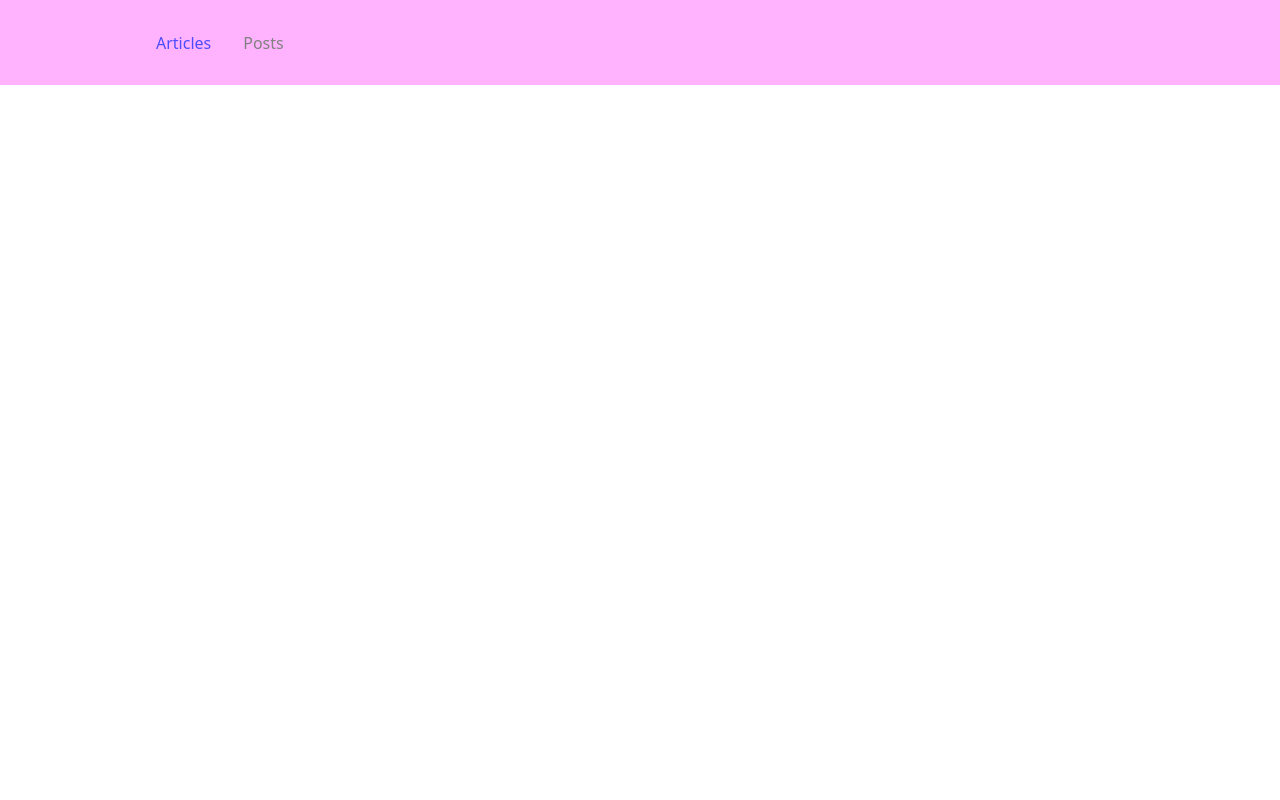
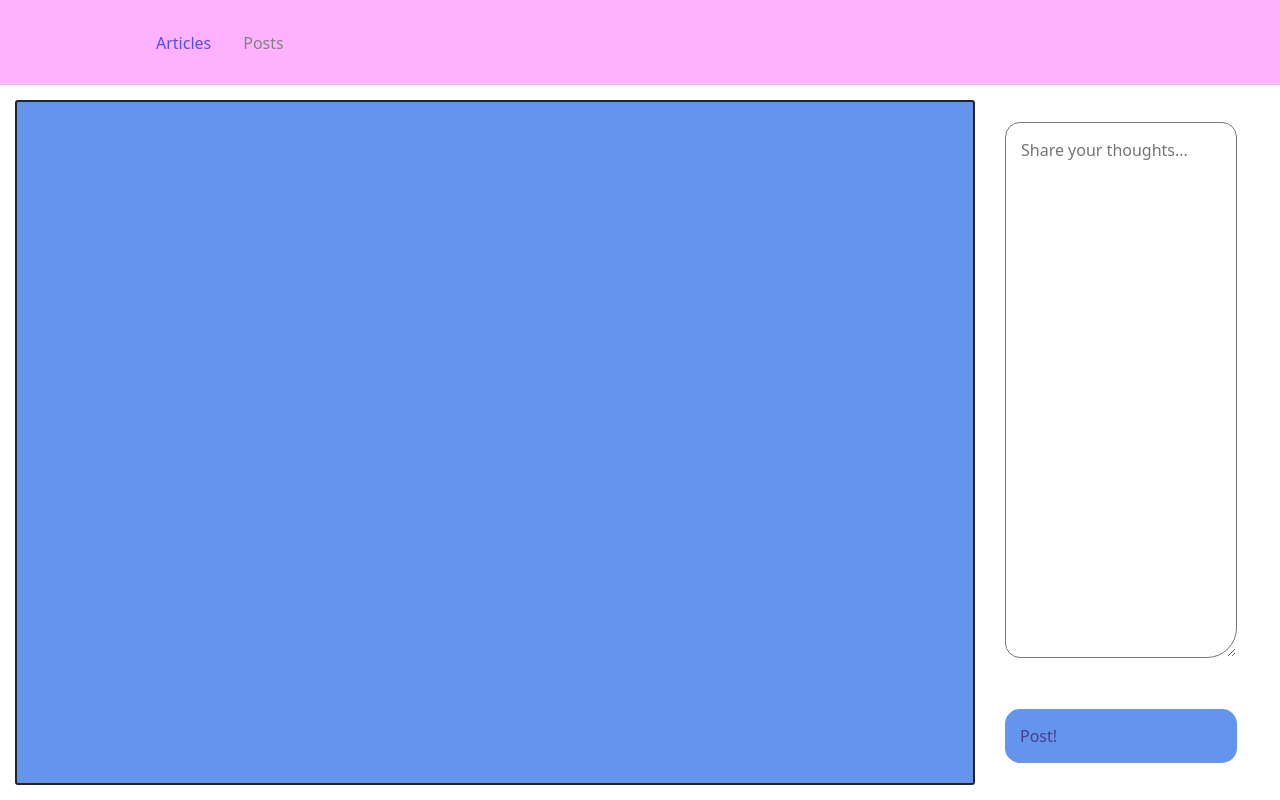
Before and after one commit to echua3/hophacks2022, a React (Create React App) app in the folder client/: page /articles in a window 1280 px wide. Built offline with nearby package versions, Linux system fonts and the light colour scheme.

Commit message:
ArticleViewer iframe and comments mock

```diff
--- a/client/src/components/articleViewer/ArticleSidebar.css
+++ b/client/src/components/articleViewer/ArticleSidebar.css
@@ -1,6 +1,5 @@
 .ArticleSidebar {
     margin: 0;
-    width: 25%;
     height: 100%;
 
     display:flex;
@@ -14,10 +13,19 @@ textarea {
     padding: 15px;
     height: 75%;
 
-    border-radius: 15px;
+    border-radius: 15px 15px 30px 15px;
 }
 
-input.postButton {
+button.postButton {
+    display: flex;
     margin: 15px;
     padding: 15px;
+
+    width: calc(100% - 30px);
+
+    border-radius: 15px;
+    border-width: 0;
+
+    color:darkslateblue;
+    background-color:cornflowerblue;
 }
--- a/client/src/components/articleViewer/ArticleSidebar.js
+++ b/client/src/components/articleViewer/ArticleSidebar.js
@@ -1,7 +1,12 @@
 import './ArticleSidebar.css';
 
 function postComment(){
-    let content = getElementById("commentArea").value;
+    let commentArea = document.getElementById("commentArea");
+
+    let content = "I'm null!";
+    if (commentArea) {
+        content = commentArea.value;
+    }
 
     console.log(content);
 }
@@ -10,7 +15,7 @@ function ArticleSidebar() {
   return (
     <div className="ArticleSidebar">
         <textarea id="commentArea" placeholder="Share your thoughts..."></textarea>
-        <input className="postButton" type="button" onclick="postComment()">Post</input>
+        <button className="postButton" name="postButton" onClick={ postComment }>Post!</button>
     </div>
   );
 }
--- a/client/src/components/articleViewer/ArticleViewer.css
+++ b/client/src/components/articleViewer/ArticleViewer.css
@@ -1,11 +1,20 @@
 .ArticleViewer {
-    margin: 0;
-    padding: 15px 0 15px 15px; /* no padding on bottom */
-    width: 75%;
-    height: 100%;
+    display: flex;
+    flex-direction: row;
+    align-items: stretch;
+    /* justify-content: stretch; */
+
+    height: calc(100vh - 85px); /* subtract 85px for navbar*/
 }
 
 iframe {
-    width: 100%;
-    height: 100%;
+    margin: 15px;
+    padding: 2px;/*15px 15px 0 15px; /* no padding on bottom */
+    width: 75%;
+    /* height: 100%; */
+
+    background-color: cornflowerblue;
+    border-width: 2px;
+    border-style:solid;
+    border-radius: 3px;
 }
--- a/client/src/components/articleViewer/ArticleViewer.js
+++ b/client/src/components/articleViewer/ArticleViewer.js
@@ -1,11 +1,14 @@
 import './ArticleViewer.css';
+import ArticleSidebar from './ArticleSidebar';
+
 
 function ArticleViewer() {
-  return (
-    <div className="ArticleViewer">
-        <iframe src="{ this.props.url }"></iframe>
-    </div>
-  );
+    return (
+        <div className="ArticleViewer">
+            <iframe title="Article" src={ window.location.href.split('url=')[1] }></iframe>
+            <ArticleSidebar/>
+        </div>
+    );
 }
 
 export default ArticleViewer;
```
